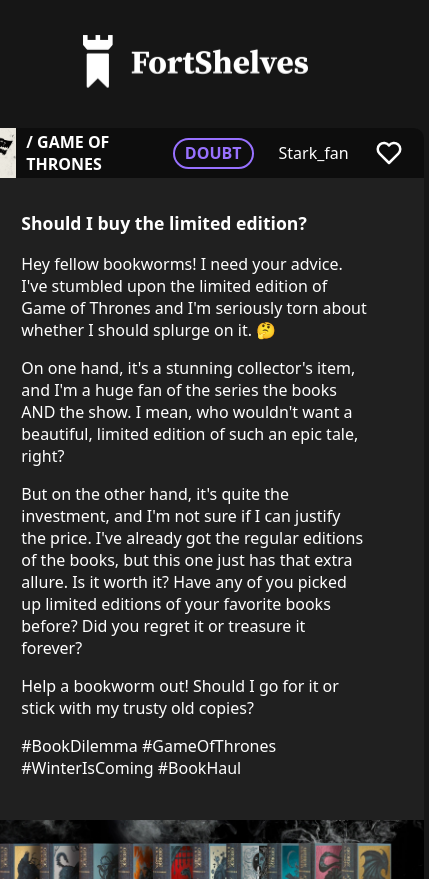
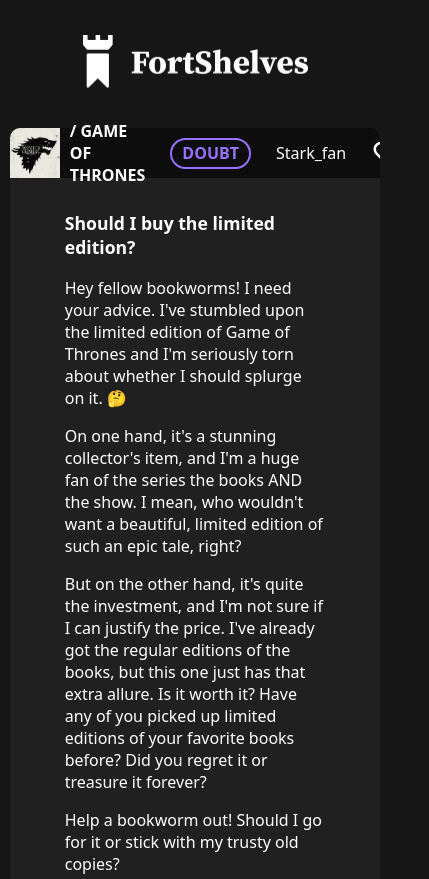
Before and after one commit to del-Real/FortShelves, a React (Vite) app: page / in a window 390 px wide. Shown: the whole page, 429 px wide, since content can reach past the window. Built offline with nearby package versions, Linux system fonts and the light colour scheme.

Commit message:
responsive changes

```diff
--- a/src/index.css
+++ b/src/index.css
@@ -63,17 +63,26 @@
   scrollbar-width: none;
 }
 
-@media only screen and (max-width: 1200px) {
+@media only screen and (max-width: 2560px) {
   .App {
+    width: 70vw;
   }
 }
 
-@media only screen and (max-width: 768px) {
+@media only screen and (max-width: 1920px) {
+  .App {
+    width: 90vw;
+  }
+}
+
+
+@media only screen and (max-width: 1400px) {
   .App {
     display: flex;
     flex-direction: column;
     margin: 35px 15px 0px 15px;
     gap: 30px;
+    width: 95vw;
   }
 
   body {
```
Also changed, not shown: 1 other file (tests, documents, lock files or other folders).
